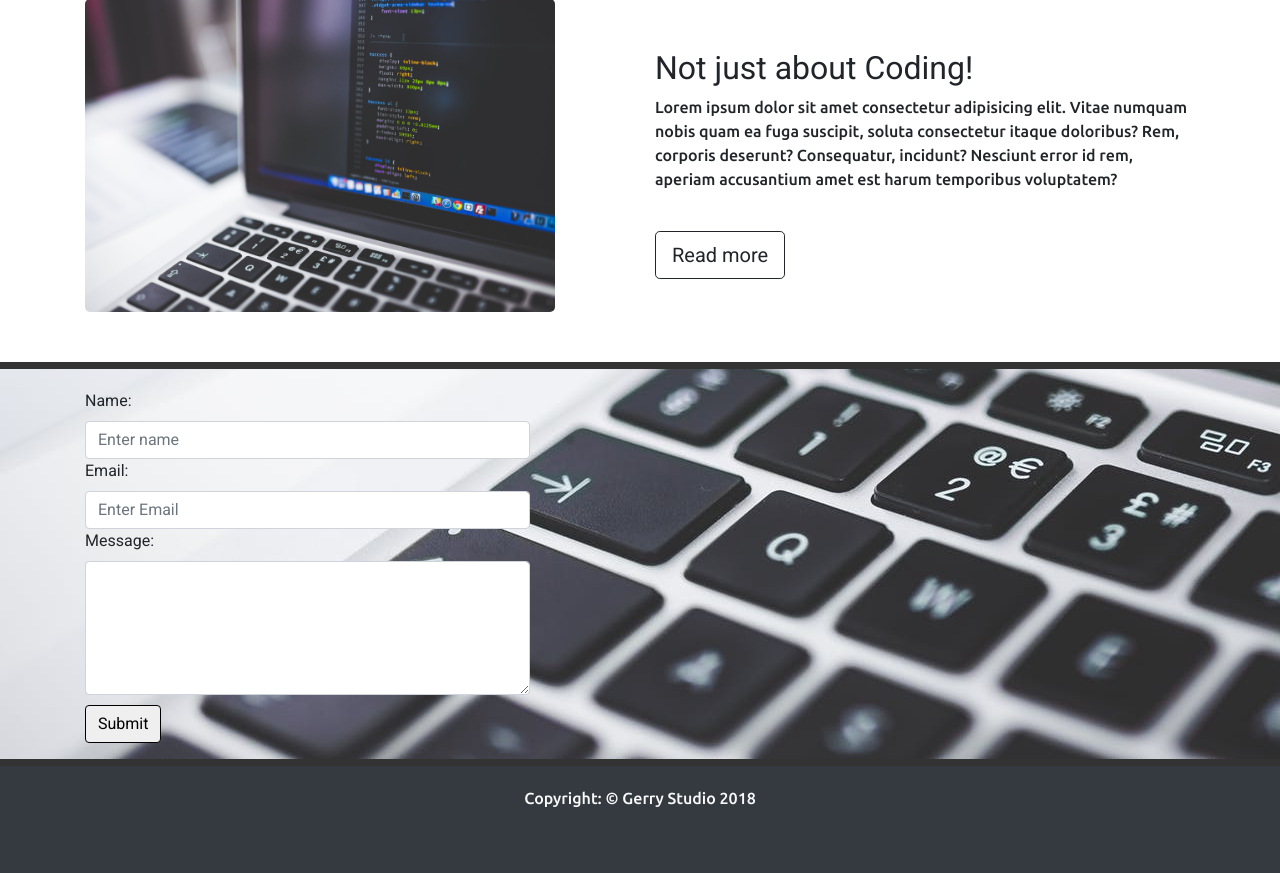
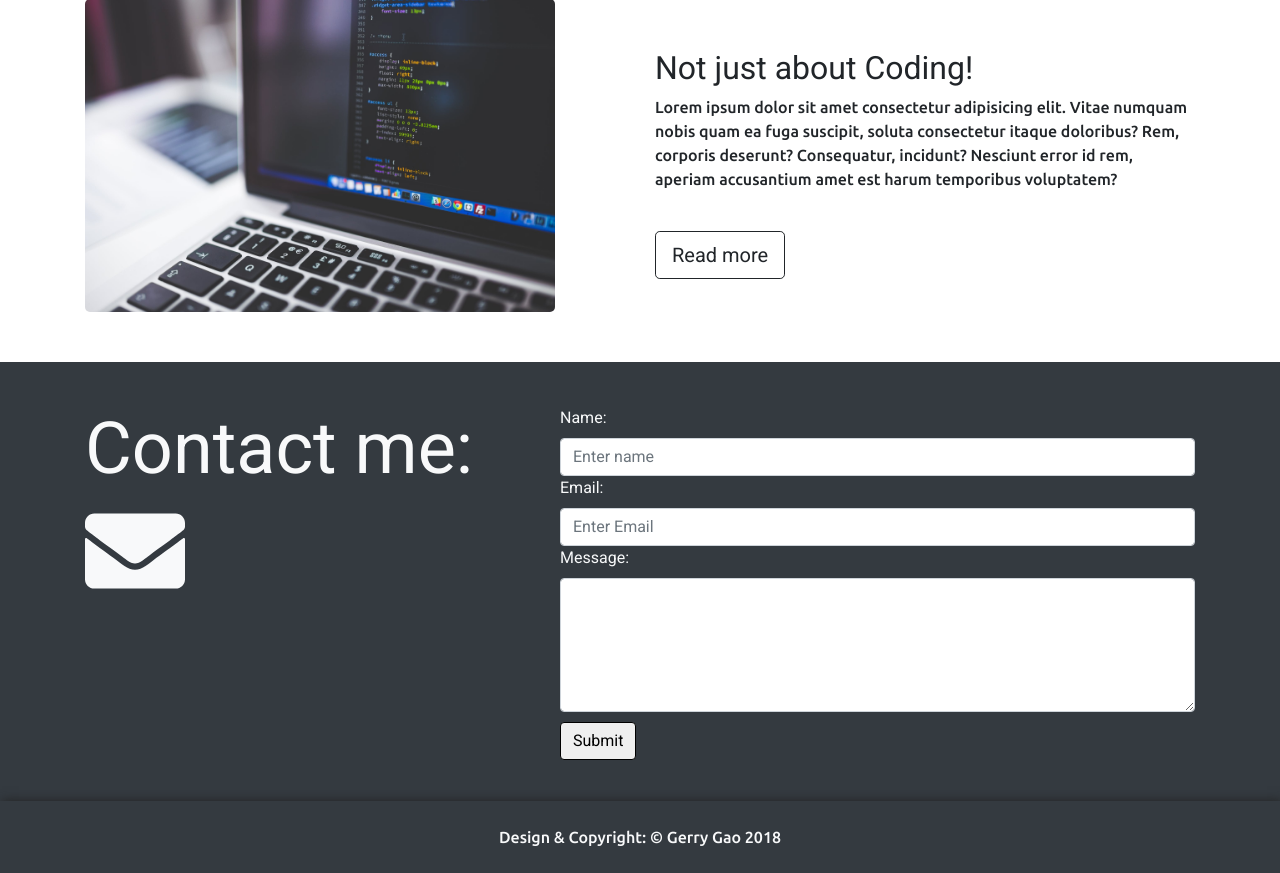
Before and after one commit to Gerry915/Gerryswebsite, a PHP site: page / in a window 1280 px wide. Shown: the part 2482-3355 px from the top of the page. Before the commit the page ends 3289 px from the top, so only its background shows below. Run offline with PHP 8.4, Linux system fonts and the light colour scheme; some libraries are stand-ins or nearby versions.

Commit message:
finishing up!

```diff
--- a/index.html
+++ b/index.html
@@ -47,7 +47,7 @@
                         <a class="nav-link p-2 text-light" href="work.html">My Work</a>
                     </li>
                     <li class="nav-item">
-                        <a class="nav-link p-2 text-light" href="contact.html">Contact Me</a>
+                        <a class="nav-link p-2 text-light" href="#contact">Contact Me</a>
                     </li>
                 </ul>
             </div>
@@ -56,11 +56,12 @@
 
     </div>
 
+    <section id="head-section">
         <div id="topShowcase" class="position-relative overflow-hidden p-3 p-md-5 text-center bg-dark text-light">
             <div class="col-md-5 p-lg-5 mx-auto my-5">
                 <h1 class="display-2 font-weight-normal">Hi, I'm Gerry</h1>
                 <p class="lead font-weight-normal">Developer / Designer :)</p>
-            <p class="text-muted font-weight-normal">iOS / Andriod / Web / Design Enthusiast</p>
+                <p class="text-muted font-weight-normal">iOS / Android / Web / Design Enthusiast</p>
                 <br>
 
                 <a class="btn btn-lg btn-outline-light" href="#">Learn more about Me</a>
@@ -152,6 +153,9 @@
                 </div>
             </div>
         </div>
+
+    </section>
+
 
     <section id="showcase" class="py-5">
         <div class="container">
@@ -272,10 +276,14 @@
         </div>
     </section>
 
-    <section id="contact">
-        <div class="container bg-image-view">
+    <section id="contact" class="bg-dark">
+        <div class="container text-light py-4">
             <div class="row">
-                <div class="col-md-5 col-md-5">
+                <div class="col-md-5">
+                    <h1 class="display-3">Contact me:</h1>
+                    <i class="fas fa-envelope" style="width:auto;height:100px"></i>
+                </div>
+                <div class="col-md-7">
                     <form>
                         <div class="form-group">
                             <label>Name: </label>
@@ -295,8 +303,8 @@
         </div>
     </section>
 
-    <footer class="bg-dark text-light">
-        <p class="text-center mb-0 pb-0">Copyright: &copy; Gerry Studio 2018</p>
+    <footer class="bg-dark text-light py-4">
+        <p class="text-center mb-0 pb-0">Design & Copyright: &copy; Gerry Gao 2018</p>
     </footer>
 
 
--- a/src/css/myStyle.css
+++ b/src/css/myStyle.css
@@ -80,11 +80,6 @@
 #contact {
   margin-top: 50px;
   padding-top: 20px;
-  background: url(../img/pexels-photo-160107.jpeg);
-  border-top: #333 7px solid;
-  border-bottom: #333 7px solid;
-  background-position-x: left;
-  background-position-y: bottom;
 }
 
 #contact .submit-btn {
@@ -93,7 +88,7 @@
 }
 
 footer {
-  padding-top: 20px;
+  box-shadow: 2px 0px 10px #222222;
 }
 
 .slide {
@@ -120,8 +115,8 @@ footer {
 
 @keyframes icon-float-right {
   0% {
-    top: 60px;
-    right: 50px;
+    top: 20px;
+    right: 10px;
   }
   100% {
     top: 0px;
@@ -135,16 +130,16 @@ footer {
   animation-name: icon-float-right;
   animation-duration: 1.5s;
   animation-direction: alternate-reverse;
-  animation-timing-function: ease-out;
+  animation-timing-function: ease-in-out;
   animation-iteration-count: infinite;
 }
 
 @keyframes icon-float-up {
   0% {
-    bottom: 80px;
+    top: 20px;
   }
   100% {
-    bottom: 0px;
+    top: 0px;
   }
 }
 
@@ -153,14 +148,14 @@ footer {
   animation-name: icon-float-up;
   animation-duration: 1.5s;
   animation-direction: alternate-reverse;
-  animation-timing-function: ease-in;
+  animation-timing-function: ease-in-out;
   animation-iteration-count: infinite;
 }
 
 @keyframes icon-float-left {
   0% {
-    top: 60px;
-    left: 50px;
+    top: 20px;
+    left: 10px;
   }
   100% {
     top: 0px;
@@ -174,7 +169,7 @@ footer {
   animation-name: icon-float-left;
   animation-duration: 1.5s;
   animation-direction: alternate-reverse;
-  animation-timing-function: ease-out;
+  animation-timing-function: ease-in-out;
   animation-iteration-count: infinite;
 }
 
@@ -185,4 +180,8 @@ footer {
 .scaled-btn:hover {
   transform: scale(1.2);
 }
+
+#avatar {
+  height: auto;
+}
 /*# sourceMappingURL=myStyle.css.map */
--- a/src/css/myStyle.sass
+++ b/src/css/myStyle.sass
@@ -20,6 +20,7 @@ $heading-font: 'Ubuntu', sans-serif;
 
 #myBody
     font-family: $body-font
+
 
 #topShowcase h1,p
     font-family: $heading-font
@@ -64,18 +65,13 @@ $heading-font: 'Ubuntu', sans-serif;
 #contact
     margin-top: 50px
     padding-top: 20px
-    background: url(../img/pexels-photo-160107.jpeg)
-    border-top: #333 7px solid
-    border-bottom: #333 7px solid
-    background-position-x: left
-    background-position-y: bottom
 
 #contact .submit-btn
     margin-top: 10px
     border: 1px solid
 
 footer
-    padding-top: 20px
+    box-shadow: 2px 0px 10px #222222
 
 .slide
     height: 500px
@@ -98,8 +94,8 @@ footer
 
 @keyframes icon-float-right
   0%
-    top: 60px
-    right: 50px
+    top: 20px
+    right: 10px
 
 
   100%
@@ -112,28 +108,28 @@ footer
   animation-name: icon-float-right
   animation-duration: 1.5s
   animation-direction: alternate-reverse
-  animation-timing-function: ease-out
+  animation-timing-function: ease-in-out
   animation-iteration-count: infinite
 
 @keyframes icon-float-up
   0%
-    bottom: 80px
+    top: 20px
 
   100%
-    bottom: 0px
+    top: 0px
 
 .icons-float-up
   position: relative
   animation-name: icon-float-up
   animation-duration: 1.5s
   animation-direction: alternate-reverse
-  animation-timing-function: ease-in
+  animation-timing-function: ease-in-out
   animation-iteration-count: infinite
 
 @keyframes icon-float-left
   0%
-    top: 60px
-    left: 50px
+    top: 20px
+    left: 10px
 
   100%
     top: 0px
@@ -145,7 +141,7 @@ footer
   animation-name: icon-float-left
   animation-duration: 1.5s
   animation-direction: alternate-reverse
-  animation-timing-function: ease-out
+  animation-timing-function: ease-in-out
   animation-iteration-count: infinite
 
 
@@ -154,3 +150,6 @@ footer
 
 .scaled-btn:hover
     transform: scale(1.2)
+
+#avatar
+    height: auto
```
Also changed, not shown: about.html (+22 -6 lines), contact.html (+14 -17 lines), README.md, src/img/avatar.png (added), 1 other file. Lines whose indentation alone changed are shown as unchanged.
